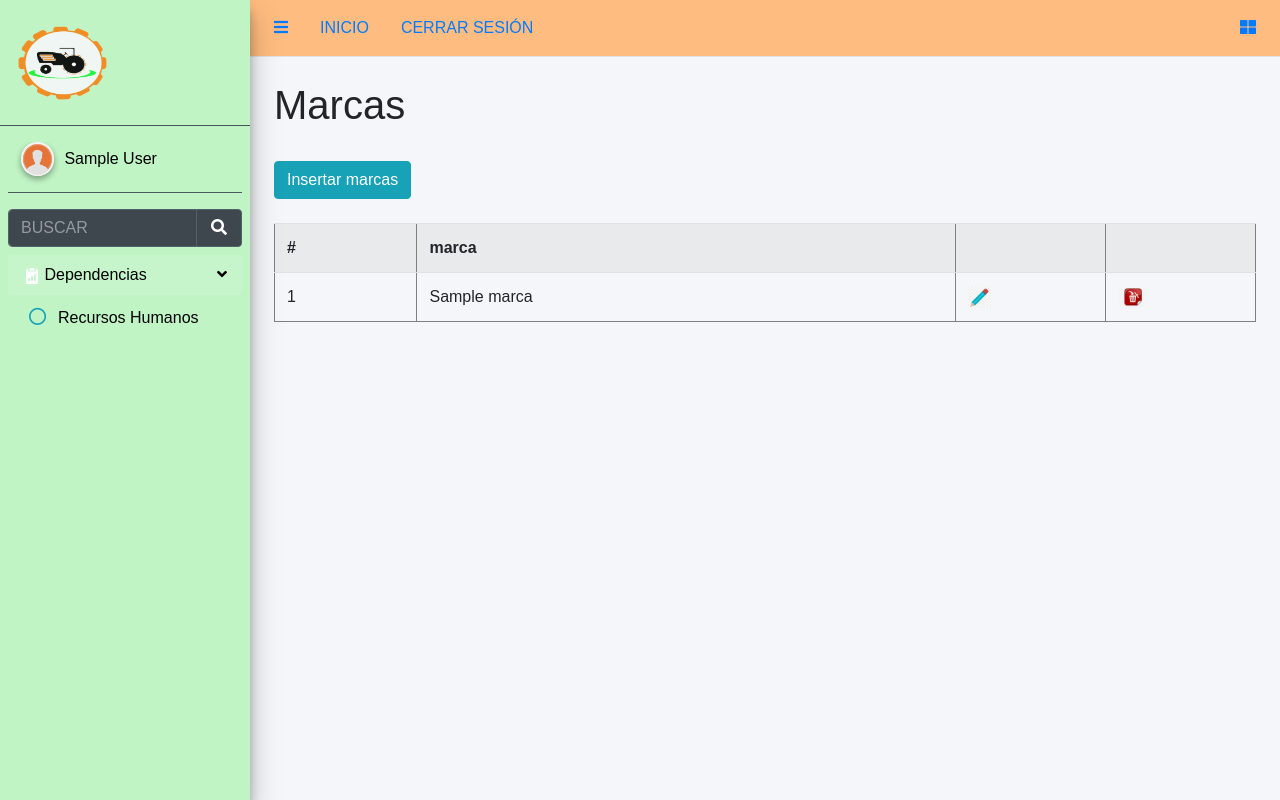
After one commit to adreno87/Taller-Agroindustrial-del-sinu, a PHP site: page /marcas.php in a window 1280 px wide. The commit adds this page. Run offline with PHP 8.4, Linux system fonts and the light colour scheme; the visitor is signed in with stand-in values (Sample User, id 1); tables that the repository leaves empty or names only in its code hold one stand-in row (values such as "Sample post"); data that the repository does not hold is empty; some libraries are stand-ins or nearby versions.

Commit message:
agregue la dependencia marca

```diff
--- /dev/null
+++ b/bloques/marcas/consultas_m.php
@@ -0,0 +1,56 @@
+<div id= formulario>
+<table width="100%"  border="1"  cellspacing="0" class="table table-striped">
+<tr>
+<th>#</th>
+    <th>marca</th>
+    <th></th>
+    <th></th>
+
+
+
+
+
+</tr>
+
+
+
+<?php
+
+$consulta_m = " SELECT * FROM marcas order by id";
+$resultado_m = mysqli_query($conexion,$consulta_m) or die('no se consulto las marcas');
+while($marcas = mysqli_fetch_array($resultado_m)){
+
+
+?>
+
+
+
+
+
+
+<tr>
+
+<td    style= ><?php echo $marcas[ 'id' ]; ?></td>
+    <td    ><?php echo $marcas[ 'nombre' ]; ?></td>
+
+
+
+    <td        style="width:150px;"          >  <img src="img/editar.jpg"  width="23"  title="Editar"   alt=""   >  </td>
+    <td  style="width:150px;"       >  <img src="img/eliminar.jpg"  width="30" style="cursor:pointer;"  title="eliminar"   onclick="eliminarproducto(<?php echo $productos[ 'id' ]; ?>);"  alt="">  </td>
+
+
+</tr>
+
+<?php }  ?>
+
+
+</table>
+
+
+
+
+
+ </div>
+ <br>
+
+ </div>
--- /dev/null
+++ b/bloques/marcas/formulario_m.php
@@ -0,0 +1,39 @@
+<button type="button" class="btn btn-info" value="insertar" name="Boton_insertar" onclick="abrirformulario('abrir')" >
+Insertar marcas</button>
+<br>
+<br>
+
+<div id="formulario" style="display: none;">
+
+    <form action="bloques/marcas/insertar_m.php" method="post" enctype="multipart/form-data">
+        <table>
+
+
+
+
+
+
+
+
+
+            <tr>
+                <th>Marca</th>
+                <td><input type="text" name="nombre" required="required" placeholder="Marca" class="form-control" ></td>
+            </tr>
+
+                <th>
+                    <button name="cancelar" value="insertar" type="button" class="btn btn-outline-warning" class="btn btn-warning" onclick="abrirformulario('cerrar')" >Cancelar</button>
+                </th>
+
+                <td><input type="submit" name="boton" value="Insertar" class="btn btn-outline-success"></td>
+
+        </table>
+    </form>
+<br>
+
+
+
+
+
+
+</div>
--- a/bloques/productos/insertar_p.php
+++ b/bloques/productos/insertar_p.php
@@ -11,15 +11,15 @@ $nombre = $_POST['nombre'];
 $valor = $_POST['valor'];
 $descripcion = $_POST['descripcion'];
 $stock = $_POST['stock'];
-$marca = $_POST['marca'];
+$marcas_id = $_POST['marcas_id'];
 
 
 
 
 
-$insertar_ = "INSERT INTO productos (codigo, nombre, valor,descripcion,stock,marca) VALUES ('$codigo', '$nombre', '$valor','$descripcion','$stock','$marca')";
+$insertar_m = "INSERT INTO productos (codigo, nombre, valor,descripcion,stock,marcas_id) VALUES ('$codigo', '$nombre', '$valor','$descripcion','$stock',$marcas_id)";
 
-mysqli_query($conexion, $insertar_) or die("Error en la consulta");
+mysqli_query($conexion, $insertar_m) or die("Error en la consulta");
 
 header("Location: ../../productos.php");
 
--- a/conexion.php
+++ b/conexion.php
@@ -3,7 +3,7 @@
     $servidor="localhost";
     $usuario="root";
     $clave="";
-    $bd="usuarios";
+    $bd="bd_proyecto_sinu";
 
     $conexion=mysqli_connect($servidor,$usuario,$clave) or die("Error al conectar");
     mysqli_select_db($conexion,$bd) or die("Error al conectar la base de datos");
--- /dev/null
+++ b/marcas.php
@@ -0,0 +1,67 @@
+<!DOCTYPE html>
+    <html lang="es">
+    <?php require_once("partes/HEAD.php"); ?>
+    <?php require_once("bloqueo.php"); ?>
+    <?php require_once("conexion.php"); ?>
+
+
+    <body class="hold-transition sidebar-mini layout-fixed">
+
+    <?php require_once("partes/header.php"); ?>
+    <?php require_once("partes/nav.php"); ?>
+
+    <!-- Content Wrapper. Contains page content -->
+    <div class="content-wrapper">
+    <!-- <div class="breadcrumb-item active"> -->
+        <br>
+    <main role="main" class="col-md-9 ml-sm-auto col-lg-12 px-md-4">
+        <h1>Marcas</h1>
+        <br>
+
+
+
+        <?php require_once('bloques/marcas/formulario_m.php'); ?>
+
+
+
+
+
+
+        <?php require_once('bloques/marcas/consultas_m.php'); ?>
+
+
+
+
+
+
+
+
+    </main>
+
+
+    </div>
+
+
+
+
+
+
+
+
+
+
+    <!-- Control Sidebar -->
+    <aside class="control-sidebar control-sidebar-dark">
+        <!-- Control sidebar content goes here -->
+    </aside>
+    <!-- /.control-sidebar -->
+    </div>
+
+
+    </body>
+
+    <script src="js/funciones.js"></script>
+    <?php require_once("partes/scripts.php");?>
+
+
+    </html>
--- a/partes/nav.php
+++ b/partes/nav.php
@@ -61,6 +61,18 @@
                 <a href="productos.php" class="nav-link">
                   <i class="nav-icon far fa-circle text-danger"></i>
                   <p style="color:black">productos</p>
+                </a>
+              </li>
+
+
+
+
+
+
+              <li class="nav-item">
+                <a href="Marcas.php" class="nav-link">
+                  <i class="nav-icon far fa-circle text-danger"></i>
+                  <p style="color:black">Marcas</p>
                 </a>
               </li>
 
```
Also changed, not shown: bloques/marcas/insertar_m.php (added, +28 -0 lines), bloques/productos/consultas_p.php (+10 -2 lines), bloques/productos/formulario_p.php (+18 -1 lines).
